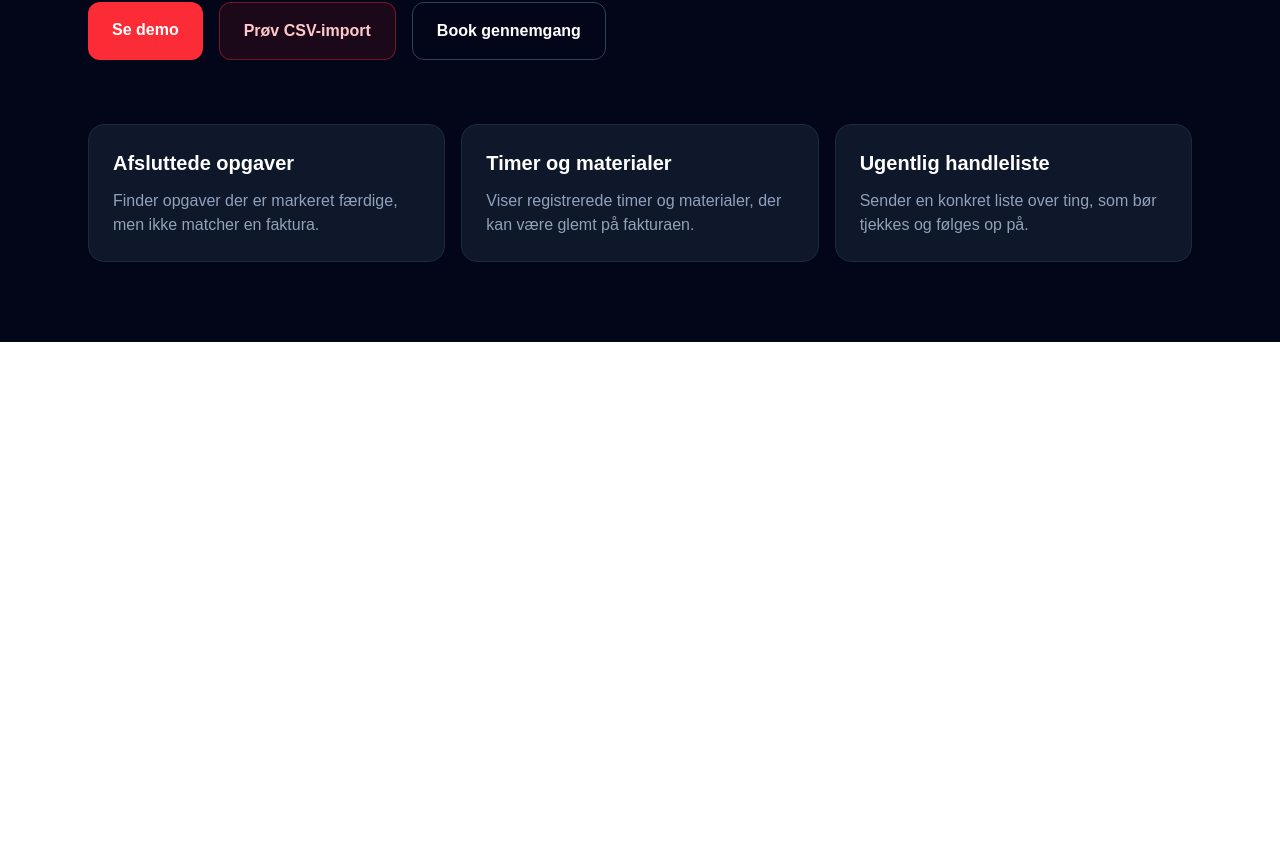
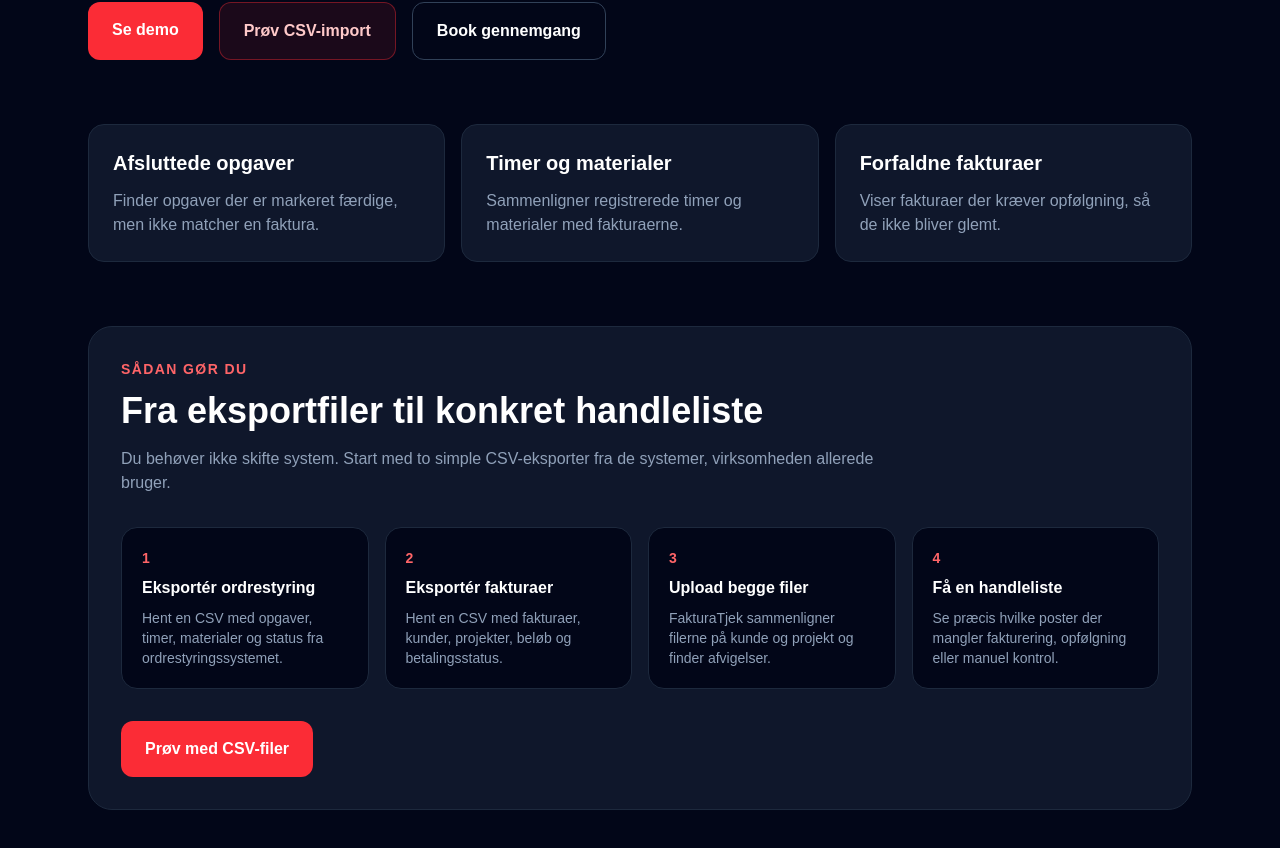
Before and after one commit to 9kgwjp7h9t-commits/fakturatjek, a Next.js app: page / in a window 1280 px wide. Shown: the part 544-1392 px from the top of the page. Before the commit the page ends 886 px from the top, so only its background shows below. Built offline with nearby package versions, Linux system fonts and the light colour scheme.

Commit message:
Add how it works section

```diff
--- a/app/page.tsx
+++ b/app/page.tsx
@@ -10,15 +10,13 @@
           </p>
 
           <h1 className="text-5xl font-bold leading-tight md:text-7xl">
-            Find penge der mangler at blive faktureret.
+            Find opgaver, timer og materialer der mangler opfølgning.
           </h1>
 
           <p className="mt-6 text-xl leading-8 text-slate-300">
-         <p className="mt-6 text-xl leading-8 text-slate-300">
             FakturaTjek sammenligner registrerede opgaver, timer og materialer
-            med dine fakturaer. På få sekunder får du en konkret
-           liste over poster, der mangler fakturering, opfølgning eller manuel kontrol.
-</p>
+            med dine fakturaer. På få sekunder får du en konkret liste over
+            poster, der mangler fakturering, opfølgning eller manuel kontrol.
           </p>
 
           <div className="mt-10 flex flex-col gap-4 sm:flex-row">
@@ -56,15 +54,79 @@
           <div className="rounded-2xl border border-slate-800 bg-slate-900 p-6">
             <h2 className="text-xl font-bold">Timer og materialer</h2>
             <p className="mt-3 text-slate-400">
-              Viser registrerede timer og materialer, der kan være glemt på fakturaen.
+              Sammenligner registrerede timer og materialer med fakturaerne.
             </p>
           </div>
 
           <div className="rounded-2xl border border-slate-800 bg-slate-900 p-6">
-            <h2 className="text-xl font-bold">Ugentlig handleliste</h2>
+            <h2 className="text-xl font-bold">Forfaldne fakturaer</h2>
             <p className="mt-3 text-slate-400">
-              Sender en konkret liste over ting, som bør tjekkes og følges op på.
+              Viser fakturaer der kræver opfølgning, så de ikke bliver glemt.
             </p>
+          </div>
+        </div>
+
+        <div className="mt-16 rounded-3xl border border-slate-800 bg-slate-900 p-6 md:p-8">
+          <div className="max-w-3xl">
+            <p className="text-sm font-semibold uppercase tracking-widest text-red-400">
+              Sådan gør du
+            </p>
+
+            <h2 className="mt-3 text-3xl font-bold md:text-4xl">
+              Fra eksportfiler til konkret handleliste
+            </h2>
+
+            <p className="mt-4 text-slate-400">
+              Du behøver ikke skifte system. Start med to simple CSV-eksporter
+              fra de systemer, virksomheden allerede bruger.
+            </p>
+          </div>
+
+          <div className="mt-8 grid gap-4 md:grid-cols-4">
+            <div className="rounded-2xl border border-slate-800 bg-slate-950 p-5">
+              <p className="text-sm font-semibold text-red-400">1</p>
+              <h3 className="mt-2 font-bold">Eksportér ordrestyring</h3>
+              <p className="mt-2 text-sm text-slate-400">
+                Hent en CSV med opgaver, timer, materialer og status fra
+                ordrestyringssystemet.
+              </p>
+            </div>
+
+            <div className="rounded-2xl border border-slate-800 bg-slate-950 p-5">
+              <p className="text-sm font-semibold text-red-400">2</p>
+              <h3 className="mt-2 font-bold">Eksportér fakturaer</h3>
+              <p className="mt-2 text-sm text-slate-400">
+                Hent en CSV med fakturaer, kunder, projekter, beløb og
+                betalingsstatus.
+              </p>
+            </div>
+
+            <div className="rounded-2xl border border-slate-800 bg-slate-950 p-5">
+              <p className="text-sm font-semibold text-red-400">3</p>
+              <h3 className="mt-2 font-bold">Upload begge filer</h3>
+              <p className="mt-2 text-sm text-slate-400">
+                FakturaTjek sammenligner filerne på kunde og projekt og finder
+                afvigelser.
+              </p>
+            </div>
+
+            <div className="rounded-2xl border border-slate-800 bg-slate-950 p-5">
+              <p className="text-sm font-semibold text-red-400">4</p>
+              <h3 className="mt-2 font-bold">Få en handleliste</h3>
+              <p className="mt-2 text-sm text-slate-400">
+                Se præcis hvilke poster der mangler fakturering, opfølgning
+                eller manuel kontrol.
+              </p>
+            </div>
+          </div>
+
+          <div className="mt-8">
+            <Link
+              href="/upload"
+              className="inline-flex rounded-xl bg-red-500 px-6 py-4 font-semibold text-white hover:bg-red-600"
+            >
+              Prøv med CSV-filer
+            </Link>
           </div>
         </div>
       </section>
```
Lines whose indentation alone changed are shown as unchanged.
